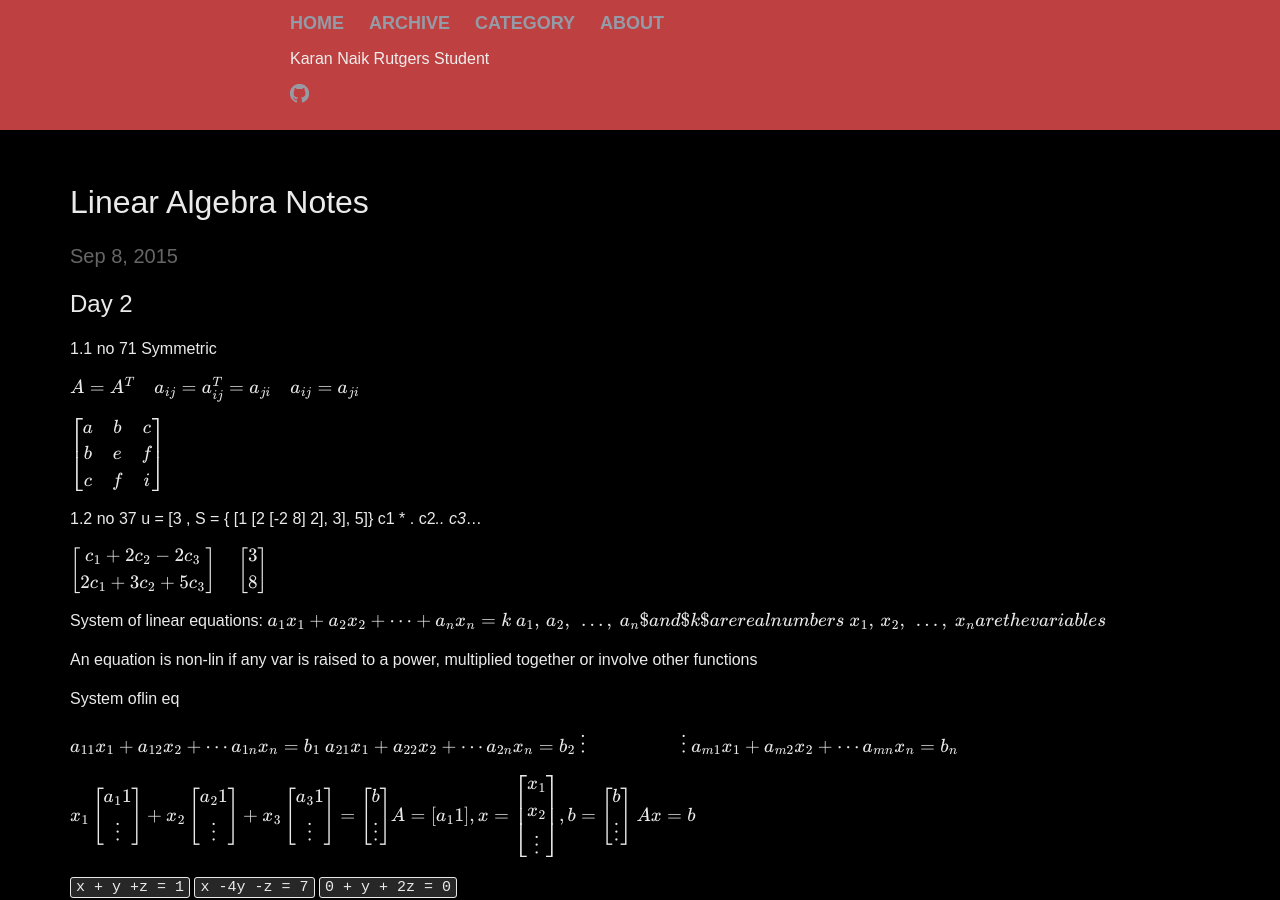
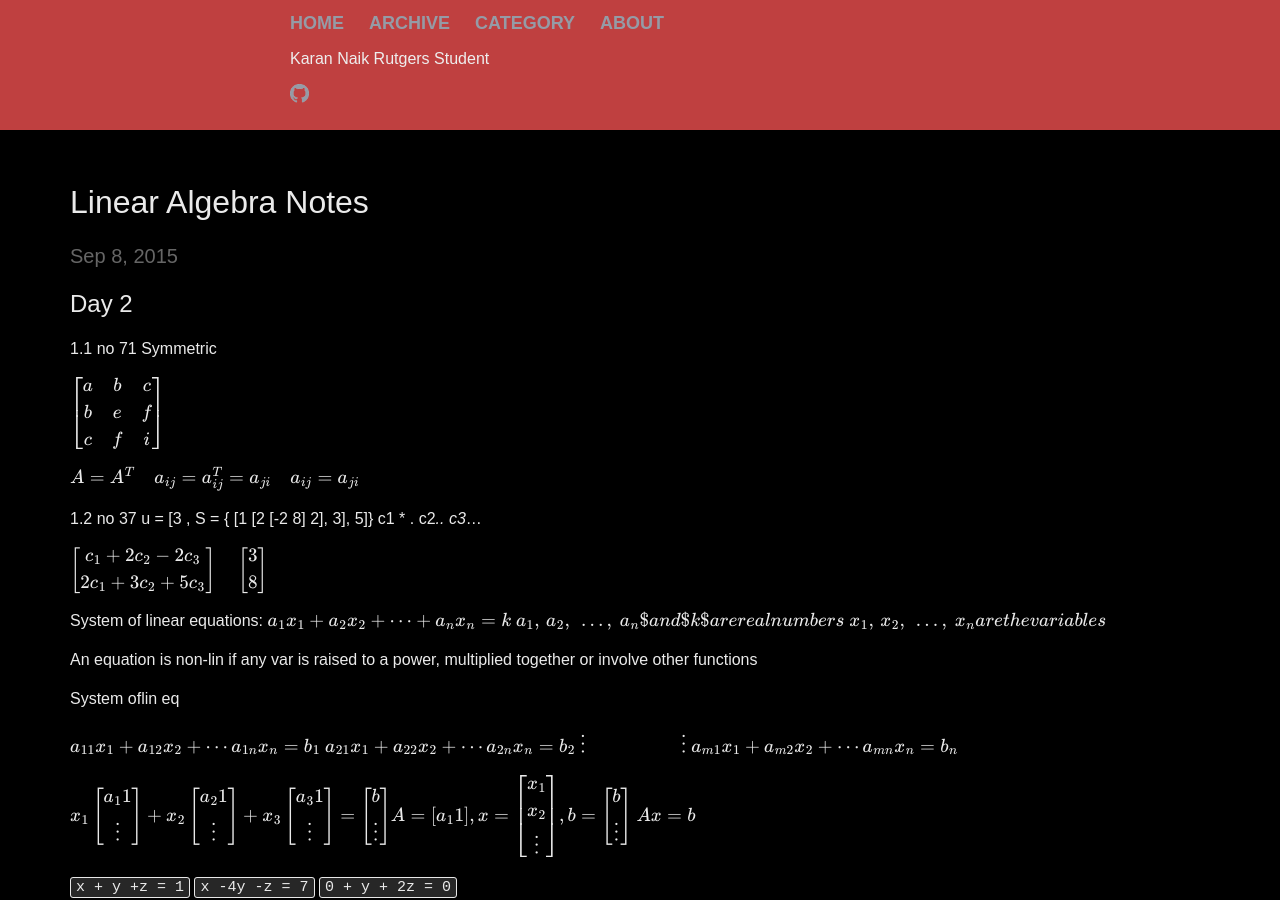
Before and after one commit to knaik/knaik.github.io, a Jekyll site: the page built from _posts/2015-09-08-linear-alg.markdown, in a window 1280 px wide and 900 px high. Built offline with Jekyll 4.4.1, drawn with Linux system fonts in a browser that asks for light colours; formulas are drawn with MathJax 3.

Commit message:
debugging mathjax

```diff
--- a/_posts/2015-09-08-linear-alg.markdown
+++ b/_posts/2015-09-08-linear-alg.markdown
@@ -9,9 +9,9 @@ categories: LinearAlgebra
 1.1 no 71
 Symmetric
 
+\\( \begin{bmatrix} a & b & c \\\ b & e & f \\\ c & f & i \end{bmatrix} \\)
+
 \\(A = A^T \quad a_{ij} = a_{ij}^T = a_{ji} \quad a_{ij} = a_{ji} \\)
-
-\\( \begin{bmatrix} a & b & c \\\ b & e & f \\\ c & f & i \end{bmatrix} \\)
 
 1.2 no 37
 u = [3		, S = { [1		[2		[-2
```
